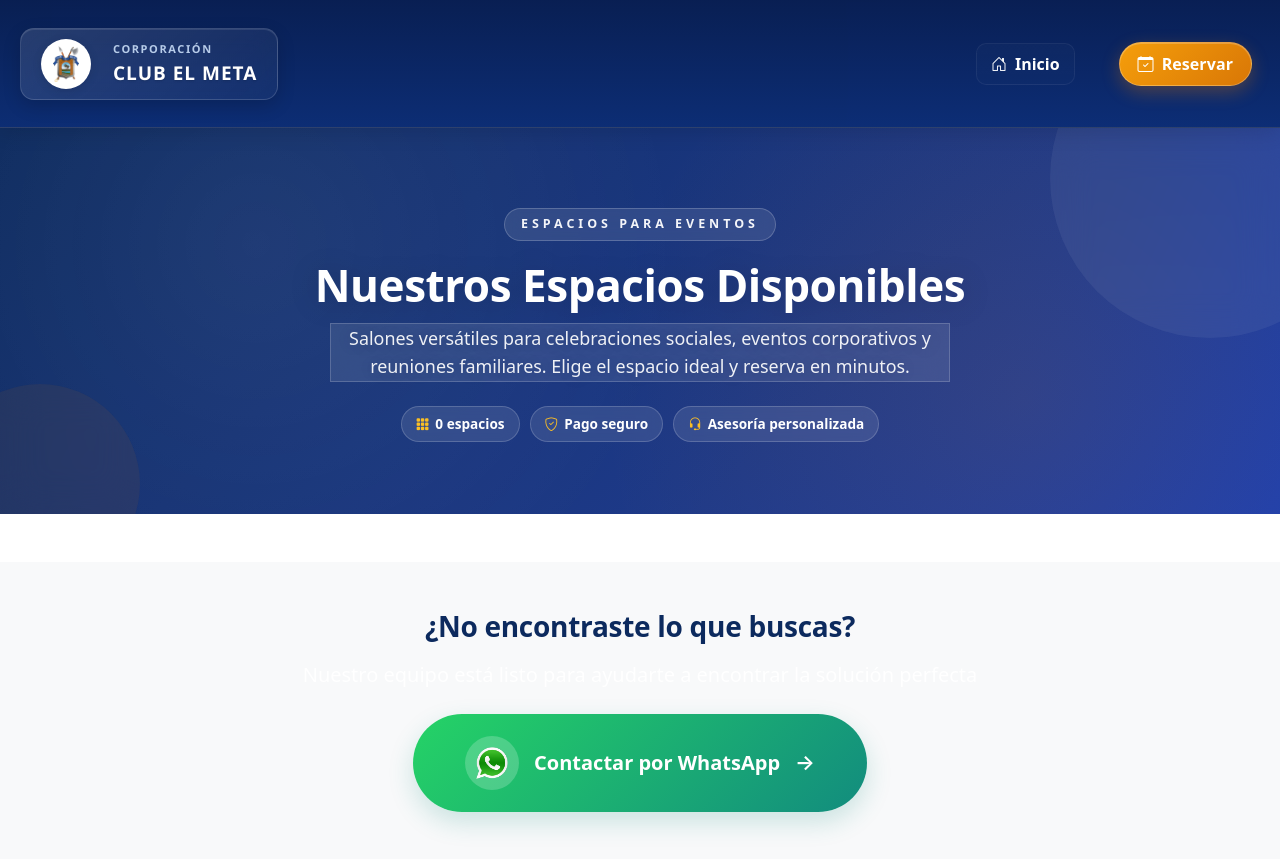
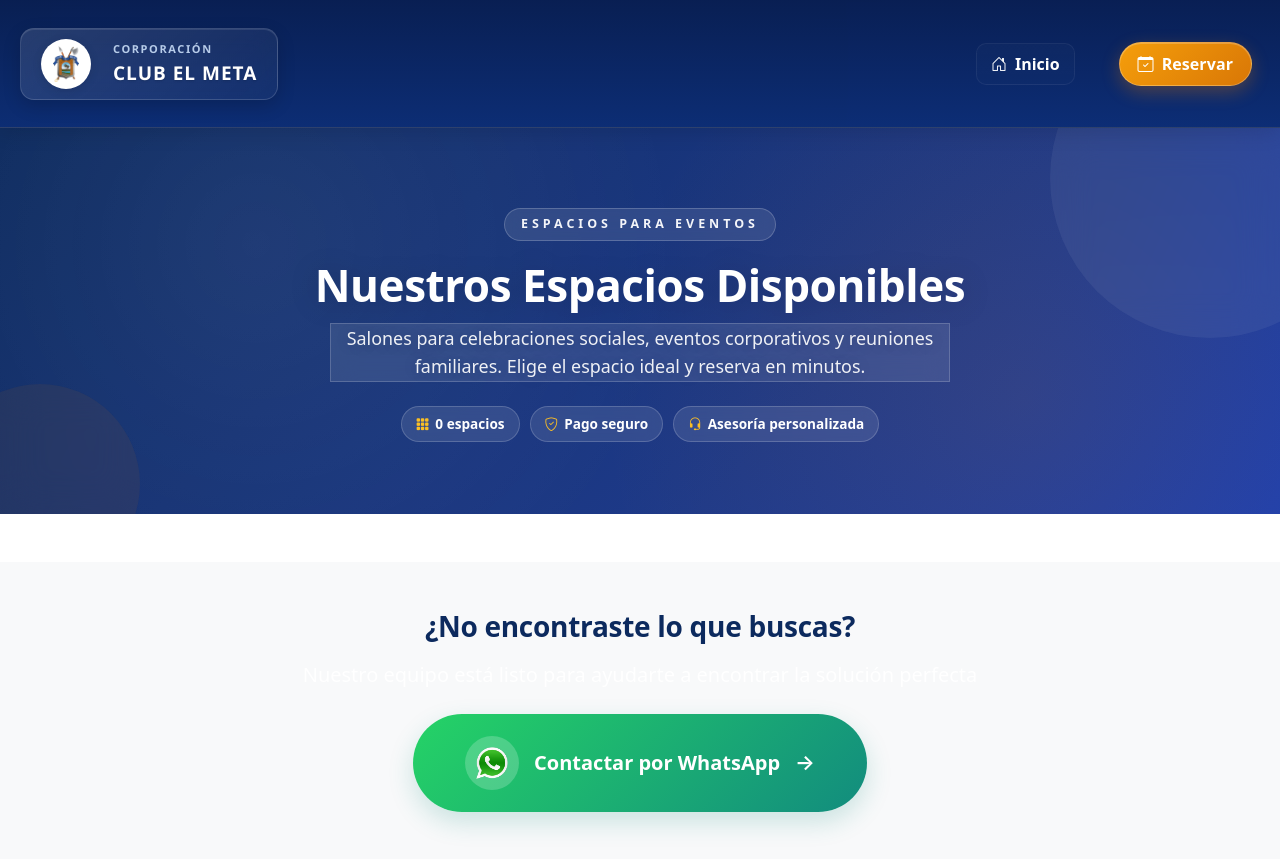
Before and after one commit to 444Pipe/clubmetaREPO, a Django app: page /espacios/ in a window 1280 px wide. Shown: the top 859 px of the page. Run offline with Django 5.2, Linux system fonts and the light colour scheme; data that the repository does not hold is empty.

Commit message:
Quitar la palabra 'versatil/versatiles' de todos los textos
Reformula sin perder coherencia:
- hero /espacios: 'Salones versatiles para...' -> 'Salones para...'
- desc Mi Llanura: 'un diseno versatil que admite...' ->
  'un diseno que admite...'
- desc Salon Bar: 'soluciones versatiles de montaje' ->
  'soluciones de montaje'
- fixture cargar_salones: 'Salon versatil para...' ->
  'Salon para...'

Co-Authored-By: Claude Opus 4.7 (1M context) <noreply@anthropic.com>

```diff
--- a/reservas/management/commands/cargar_salones.py
+++ b/reservas/management/commands/cargar_salones.py
@@ -16,7 +16,7 @@ class Command(BaseCommand):
         salones_data = [
             {
                 'nombre': 'Mi Llanura',
-                'descripcion': 'Salón versátil para eventos sociales y corporativos.',
+                'descripcion': 'Salón para eventos sociales y corporativos.',
                 'configuraciones': [
                     {'tipo': 'MESA_U', 'capacidad': 60, 'precio_s': 600000, 'precio_p': 1200000},
                     {'tipo': 'AUDITORIO', 'capacidad': 200, 'precio_s': 600000, 'precio_p': 1200000},
--- a/templates/espacios.html
+++ b/templates/espacios.html
@@ -18,7 +18,7 @@
       <span class="espacios-hero-eyebrow">ESPACIOS PARA EVENTOS</span>
       <h2 class="espacios-hero-title">Nuestros Espacios Disponibles</h2>
       <p class="espacios-hero-lead">
-        Salones versátiles para celebraciones sociales, eventos corporativos y reuniones familiares.
+        Salones para celebraciones sociales, eventos corporativos y reuniones familiares.
         Elige el espacio ideal y reserva en minutos.
       </p>
       <div class="espacios-hero-meta">
@@ -207,7 +207,7 @@
               <h6 class="salon-section-title"><i class="bi bi-card-text"></i> Descripción</h6>
               {% if r.name == "Mi Llanura" %}
               <p class="salon-section-text">
-                El Salón «Mi Llanura» constituye el espacio de mayor capacidad del Club, equipado con una tarima modular para presentaciones y ceremonias. Dispone de infraestructura técnica para montaje audiovisual e iluminación, accesos y circulación amplios, y un diseño versátil que admite múltiples configuraciones de montaje (banquete, teatro, cóctel, aula). Es idóneo para graduaciones, bodas, presentaciones y eventos corporativos o sociales que requieren soporte logístico y servicios complementarios.
+                El Salón «Mi Llanura» constituye el espacio de mayor capacidad del Club, equipado con una tarima modular para presentaciones y ceremonias. Dispone de infraestructura técnica para montaje audiovisual e iluminación, accesos y circulación amplios, y un diseño que admite múltiples configuraciones de montaje (banquete, teatro, cóctel, aula). Es idóneo para graduaciones, bodas, presentaciones y eventos corporativos o sociales que requieren soporte logístico y servicios complementarios.
               </p>
               {% elif r.name == "Salón Empresarial" or r.name == "Salon Empresarial" or r.name == "Empresarial" or r.name == "Salón empresarial" or r.name == "Salon empresarial" %}
               <p class="salon-section-text">
@@ -219,7 +219,7 @@
               </p>
               {% elif r.name == "Salón Bar" or r.name == "Salon Bar" or r.name == "Salón bar" or r.name == "Salon bar" %}
               <p class="salon-section-text">
-                Una acertada combinación entre diseño, música y bebidas para transformar la cotidianidad en experiencias memorables y acogedoras. El Salón Bar ofrece una selección curada de licores y cócteles, complementada con una carta a la carta de platos artesanales y entradas para compartir. Su atmósfera está diseñada para encuentros sociales y reuniones íntimas, disponiendo de servicio de barra profesional, zona de ambientación sonora y soluciones versátiles de montaje para presentaciones o shows en vivo.
+                Una acertada combinación entre diseño, música y bebidas para transformar la cotidianidad en experiencias memorables y acogedoras. El Salón Bar ofrece una selección curada de licores y cócteles, complementada con una carta a la carta de platos artesanales y entradas para compartir. Su atmósfera está diseñada para encuentros sociales y reuniones íntimas, disponiendo de servicio de barra profesional, zona de ambientación sonora y soluciones de montaje para presentaciones o shows en vivo.
               </p>
               {% else %}
               <p class="salon-section-text">{{ r.desc }}</p>
```
